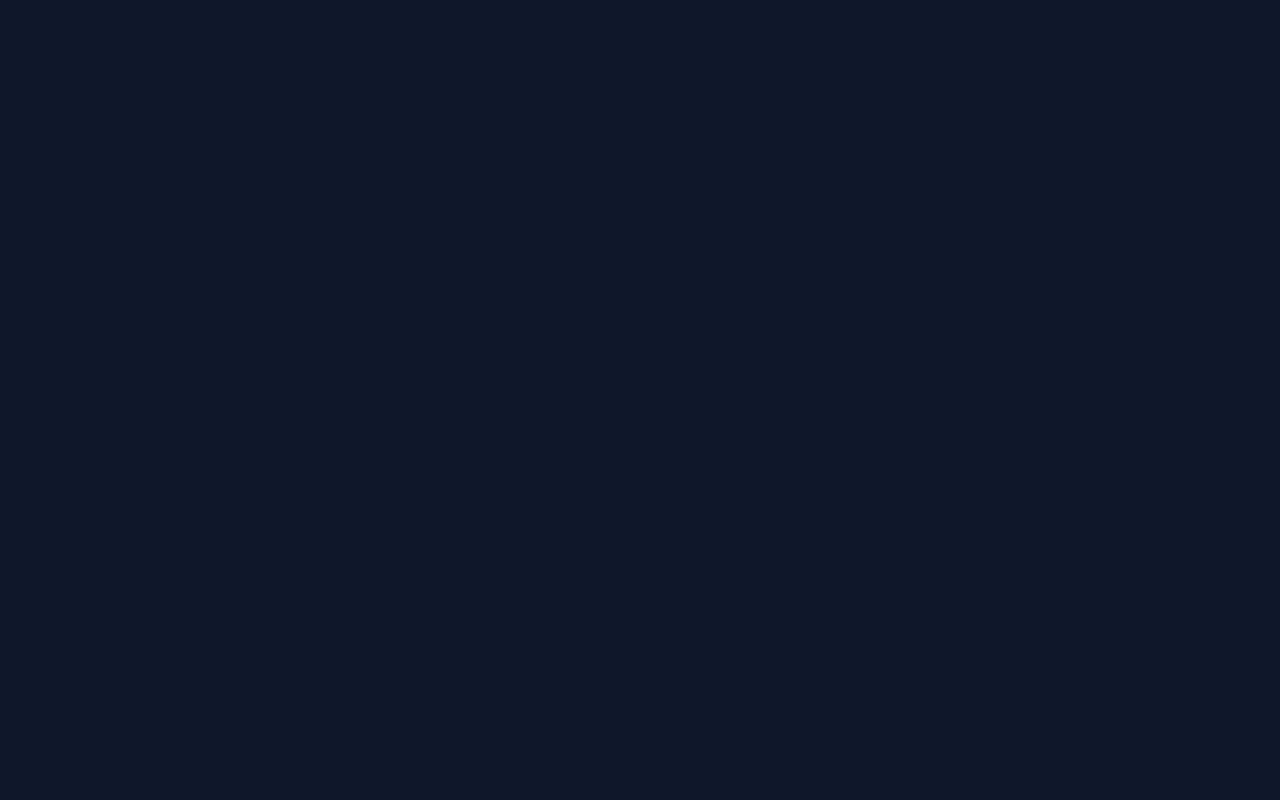
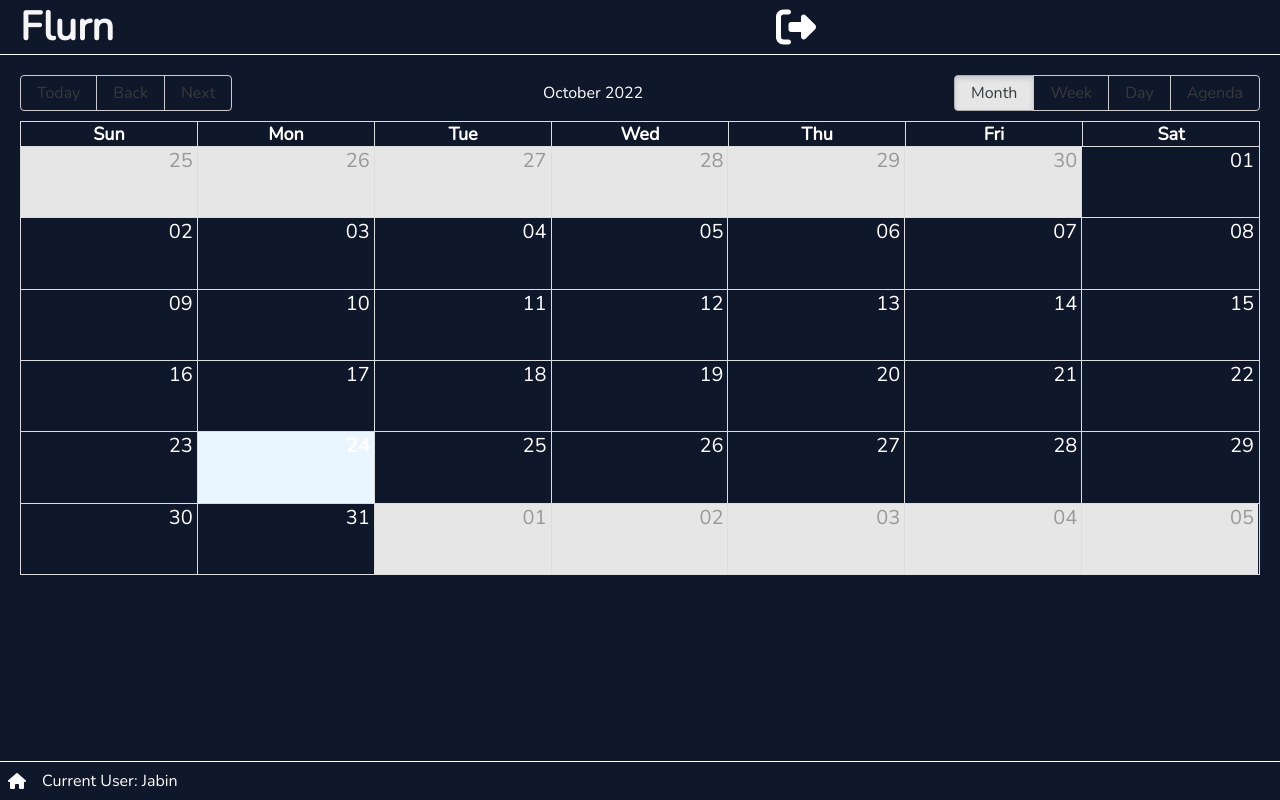
Before and after one commit to jabin-v/Flurn-leave-management, a React (Create React App) app: page /dash/visualize in a window 1280 px wide. Built offline with nearby package versions, Linux system fonts and the light colour scheme.

Commit message:
add calender

```diff
--- a/package.json
+++ b/package.json
@@ -11,7 +11,10 @@
     "@testing-library/react": "^13.4.0",
     "@testing-library/user-event": "^13.5.0",
     "axios": "^1.1.3",
+    "date-fns": "^2.29.3",
+    "moment": "^2.29.4",
     "react": "^18.2.0",
+    "react-big-calendar": "^1.5.0",
     "react-date-range": "^1.4.0",
     "react-dom": "^18.2.0",
     "react-redux": "^8.0.4",
--- a/src/App.js
+++ b/src/App.js
@@ -12,6 +12,8 @@ import { fetchLeaves } from './features/leaves/leavesSlice';
 import { store } from './app/store';
 import NewLeave from './features/leaves/NewLeave';
 import EditLeave from './features/leaves/EditLeave';
+import { Calendar } from 'react-date-range';
+import Calender from './components/calender/Calender';
 
 function App() {
 
@@ -24,6 +26,7 @@ function App() {
 
         <Route path="dash" element={<DashLayout />}>
           <Route index element={<LeavesList/>}/>
+          <Route path='visualize' element={<Calender/>}/>
           <Route path='leave/new' element={<NewLeave/>}/>
           <Route path='leave/:leaveId' element={<EditLeave/>}/>
 
--- /dev/null
+++ b/src/components/calender/Calender.jsx
@@ -0,0 +1,34 @@
+import React from 'react';
+import { Calendar, momentLocalizer } from 'react-big-calendar';
+import moment from 'moment';
+import 'react-big-calendar/lib/css/react-big-calendar.css';
+import { useSelector } from 'react-redux';
+import { selectAllLeaves } from '../../features/leaves/leavesSlice';
+const localizer = momentLocalizer(moment);
+
+
+
+const Calender = () => {
+
+
+    const leaves = useSelector(selectAllLeaves);
+
+    console.log(leaves)
+
+
+  return (
+    <div>
+        <Calendar
+            events={leaves}
+            startAccessor="start_date"
+            endAccessor="end_date"
+            titleAccessor="reason"
+            defaultDate={moment().toDate()}
+            localizer={localizer}
+            style={{ height: 500 }}
+          />
+    </div>
+  )
+}
+
+export default Calender
--- a/src/features/leaves/Leave.js
+++ b/src/features/leaves/Leave.js
@@ -42,7 +42,7 @@ const days=getDaysDiffBetweenDates(new Date(data.start_date), new Date(data.end_
                 <td className="table__cell note__created">{data.start_date}</td>
                 <td className="table__cell note__updated">{data.end_date}</td>
                 <td className="table__cell note__title">{data.reason ? data.reason : "No reason Provided"}</td>
-                <td className="table__cell note__username">{days+1}</td>
+                <td className="table__cell note__username">{days}</td>
 
                 <td className="table__cell">
 
--- a/src/features/leaves/LeavesList.js
+++ b/src/features/leaves/LeavesList.js
@@ -117,6 +117,7 @@ return (
     <span className="btn-filter" onClick={()=>applyFilter("1 year")}>Last 1 Year</span>
     <span className="btn-filter green" onClick={()=>applyFilter("reset")}>Reset</span>
     <Link to="/dash/leave/new" className="btn-filter green" onClick={()=>applyFilter("reset")}>Apply for a new Leave</Link>
+    <Link to="/dash/visualize" className="btn-filter green" onClick={()=>applyFilter("reset")}>Show leaves in calender</Link>
 
 
 
--- a/src/features/leaves/leavesSlice.js
+++ b/src/features/leaves/leavesSlice.js
@@ -108,7 +108,7 @@ const leavesSlice = createSlice({
 
                 const loadedPosts = action.payload.sort(function(a, b) {
                     var c = new Date(a.end_date);
-                    var d = new Date();
+                    var d = new Date(b.start_date);
                     return d-c;
                 });
 
```
Also changed, not shown: 1 other file (tests, documents, lock files or other folders).
